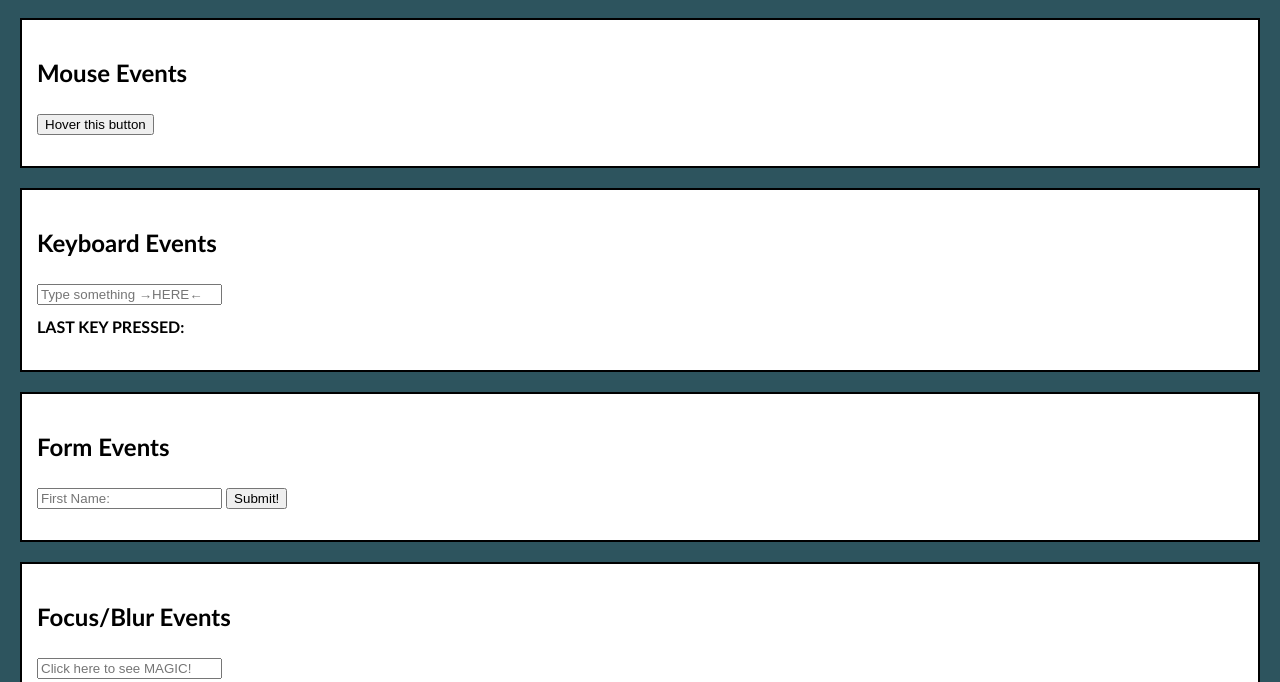
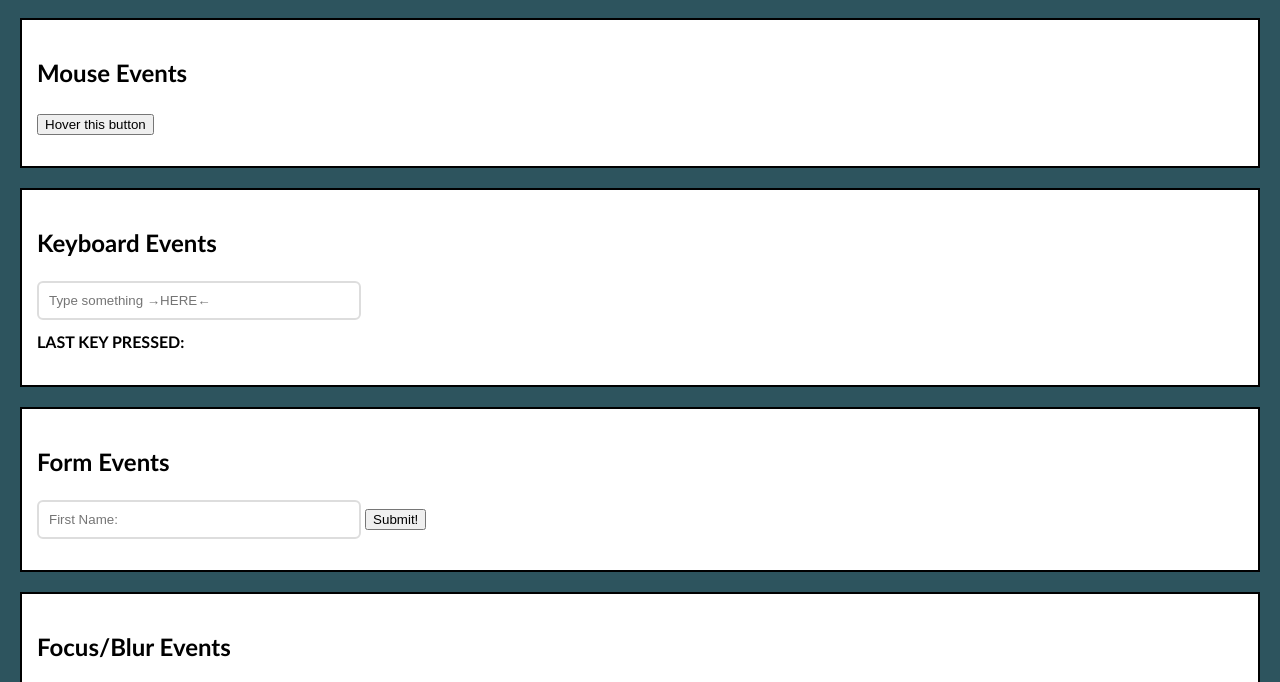
Before and after one commit to Hashim271/lab7-JavascriptEvents, a plain HTML site: page index.html in a window 1280 px wide. Shown: the part 86-768 px from the top of the page. Drawn offline with Linux system fonts and the light colour scheme.

Commit message:
Added More CSS on Button and Inputs

```diff
--- a/styles.css
+++ b/styles.css
@@ -31,3 +31,20 @@ button {
     margin-top: 10px;
     font-weight: bolder;
 }
+
+button:hover {
+    background-color: #d1cecebd;
+}
+
+input[type="text"] {
+    padding: 10px;
+    border: 2px solid #ddd;
+    border-radius: 6px;
+    width: 100%;
+    max-width: 300px;
+}
+
+input[type="text"]:focus {
+    border-color: #2d545e;
+    outline: none;
+}
```
